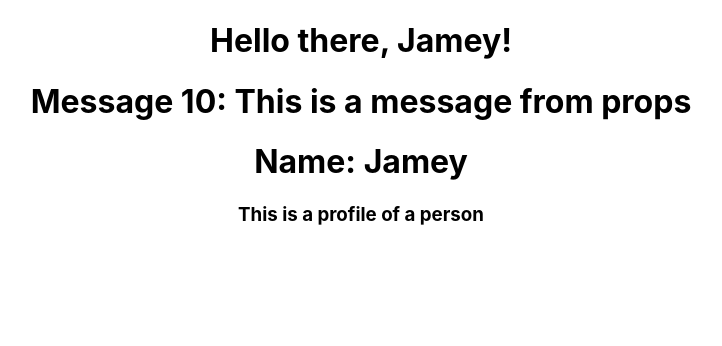
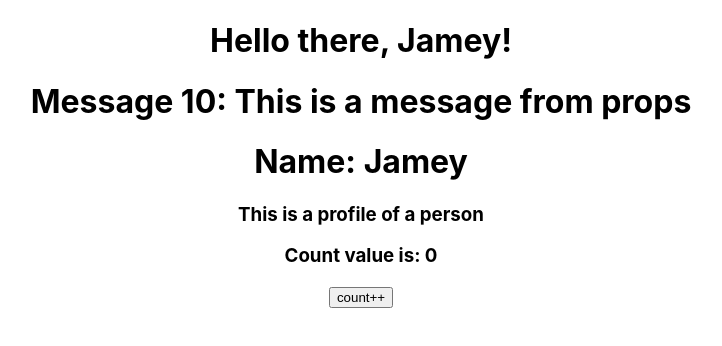
Before and after one commit to jameydev/react-gen-testing, a React (Create React App) app: page / in a window 1280 px wide. Shown: the top 346 px of the page, without its empty margins (279-1001 px from the left). Built offline with nearby package versions, Linux system fonts and the light colour scheme.

Commit message:
class component state demonstrated

```diff
--- a/src/App.js
+++ b/src/App.js
@@ -3,6 +3,7 @@ import './App.css';
 import Hello from './components/Hello';
 import Message from './components/Message';
 import Profile from './components/Profile';
+import Counter from './components/Counter';
 
 function App() {
   return (
@@ -12,6 +13,7 @@ function App() {
       <Profile name='Jamey' lastName='Bryce'>
         <h3>This is a profile of a person</h3>
       </Profile>
+      <Counter />
     </div>
   );
 }
--- /dev/null
+++ b/src/components/Counter.js
@@ -0,0 +1,25 @@
+import { Component } from 'react';
+
+export default class Counter extends Component {
+    constructor() {
+        super();
+        this.state = {
+            count: 0
+        };
+    }
+
+    increment() {
+        this.setState({
+            count: this.state.count + 1
+        });
+    }
+
+    render() {
+        return (
+            <>
+                <h3>Count value is: {this.state.count}</h3>
+                <button onClick={() => this.increment()}>count++</button>
+            </>
+        );
+    }
+}
```
